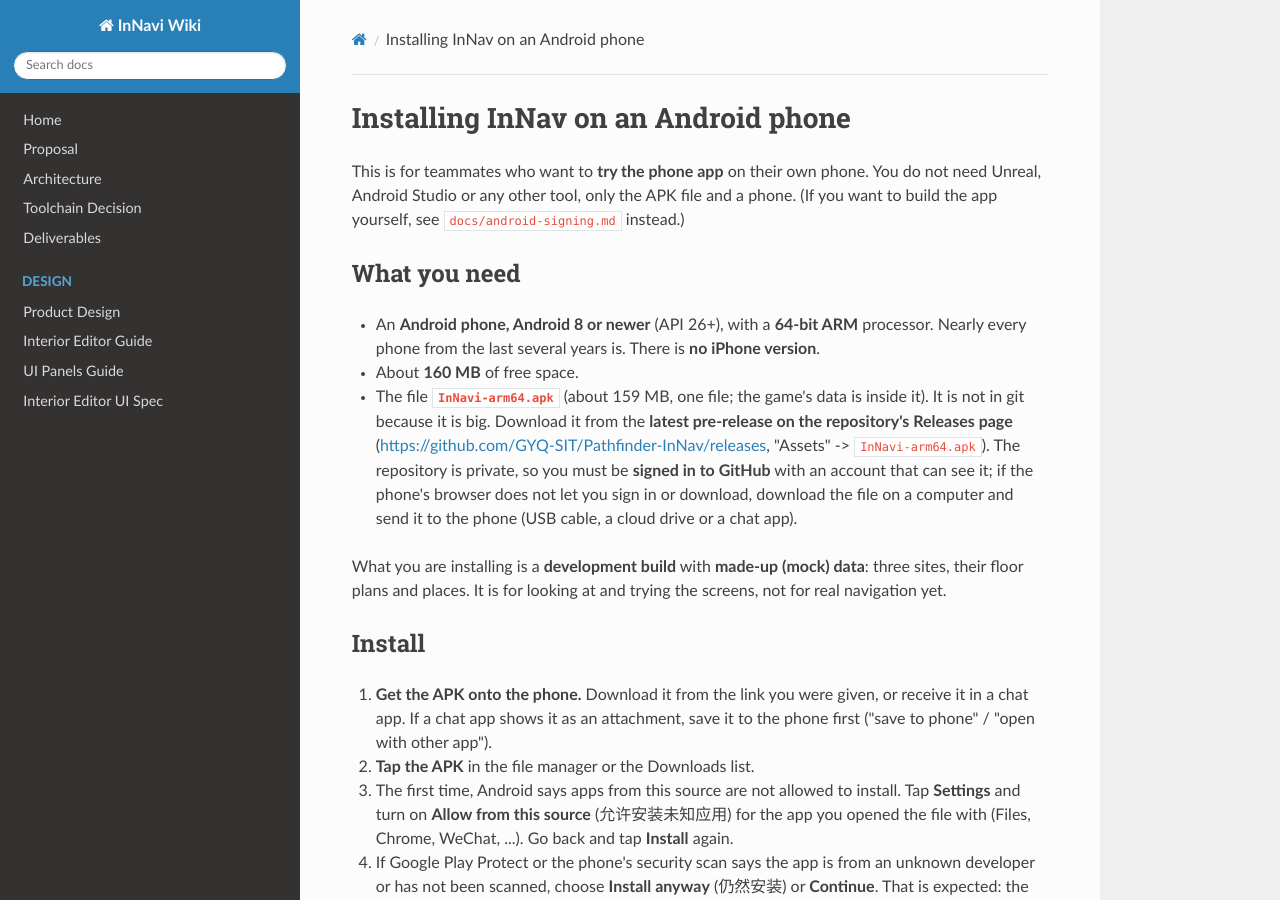
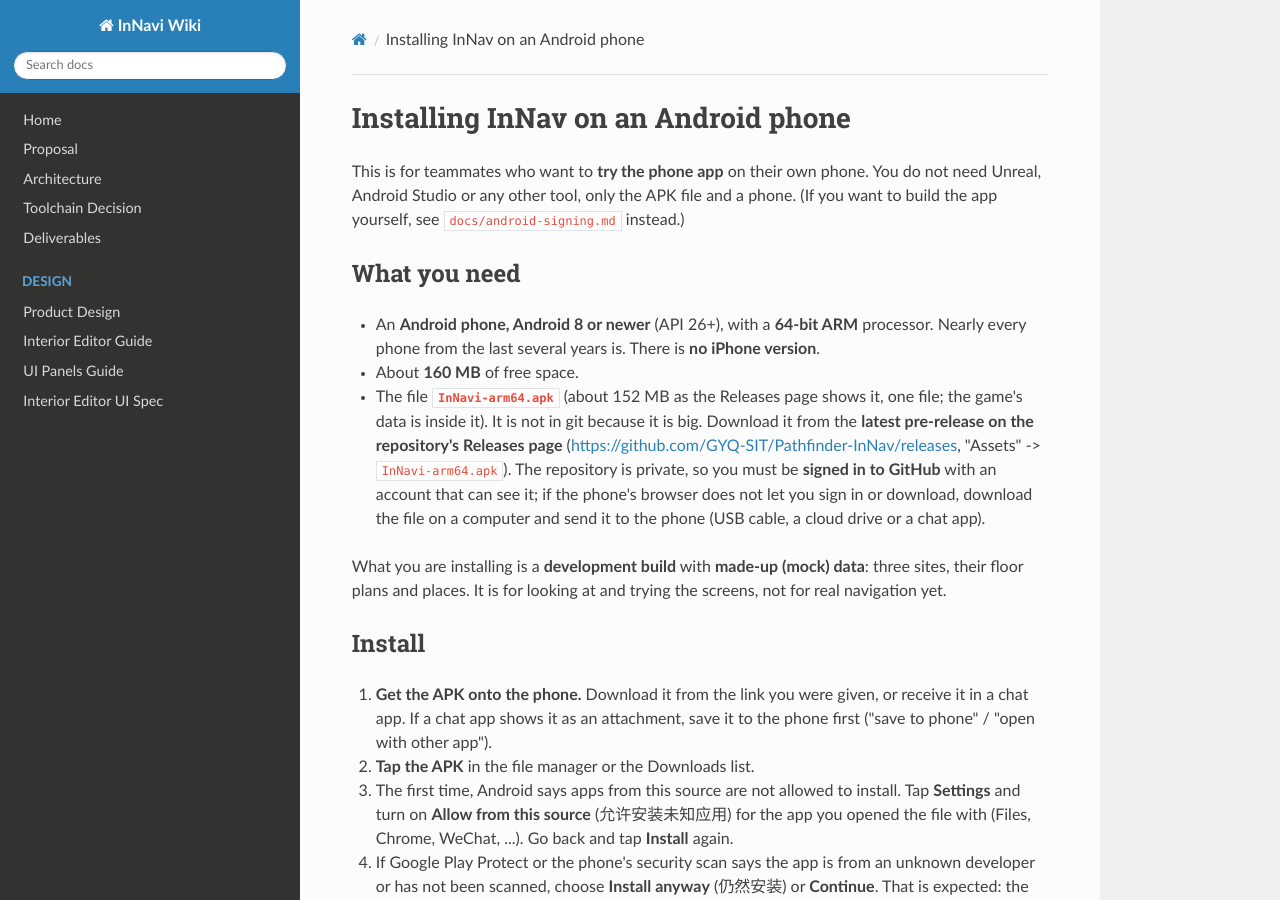
Before and after one commit to GYQ-SIT/Pathfinder-InNav, an MkDocs documentation site: the page built from docs/android-install.md, in a window 1280 px wide and 900 px high. Built offline with MkDocs 1.6.1, drawn with Linux system fonts in a browser that asks for light colours; nearby versions of some CDN libraries.

Commit message:
Docs: the APK's size as the Releases page shows it

```diff
--- a/docs/android-install.md
+++ b/docs/android-install.md
@@ -7,7 +7,7 @@ This is for teammates who want to **try the phone app** on their own phone. You
 
 - An **Android phone, Android 8 or newer** (API 26+), with a **64-bit ARM** processor. Nearly every phone from the last several years is. There is **no iPhone version**.
 - About **160 MB** of free space.
-- The file **`InNavi-arm64.apk`** (about 159 MB, one file; the game's data is inside it). It is not in git because it is big. Download it from the **latest pre-release on the repository's Releases page**
+- The file **`InNavi-arm64.apk`** (about 152 MB as the Releases page shows it, one file; the game's data is inside it). It is not in git because it is big. Download it from the **latest pre-release on the repository's Releases page**
   (<https://github.com/GYQ-SIT/Pathfinder-InNav/releases>, "Assets" -> `InNavi-arm64.apk`). The repository is private, so you must be **signed in to GitHub** with an account that can see it;
   if the phone's browser does not let you sign in or download, download the file on a computer and send it to the phone (USB cable, a cloud drive or a chat app).
 
```
